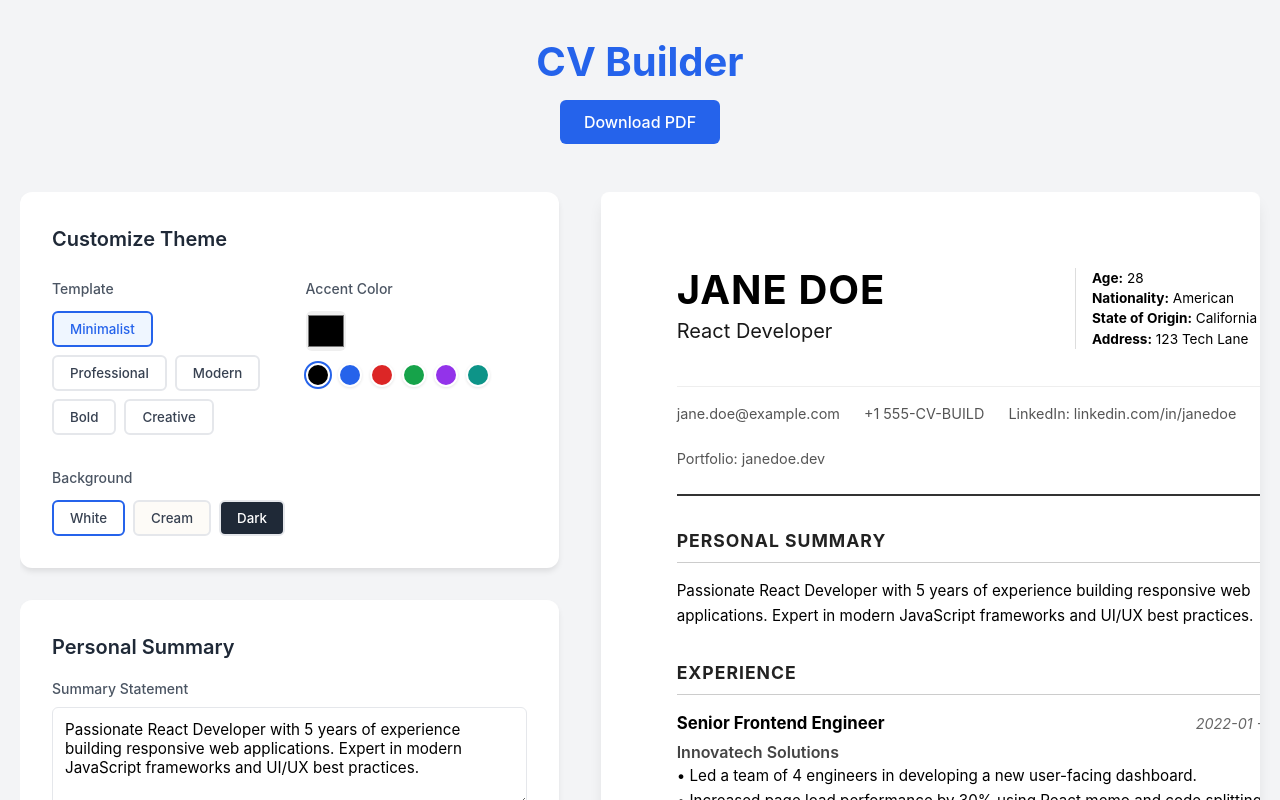
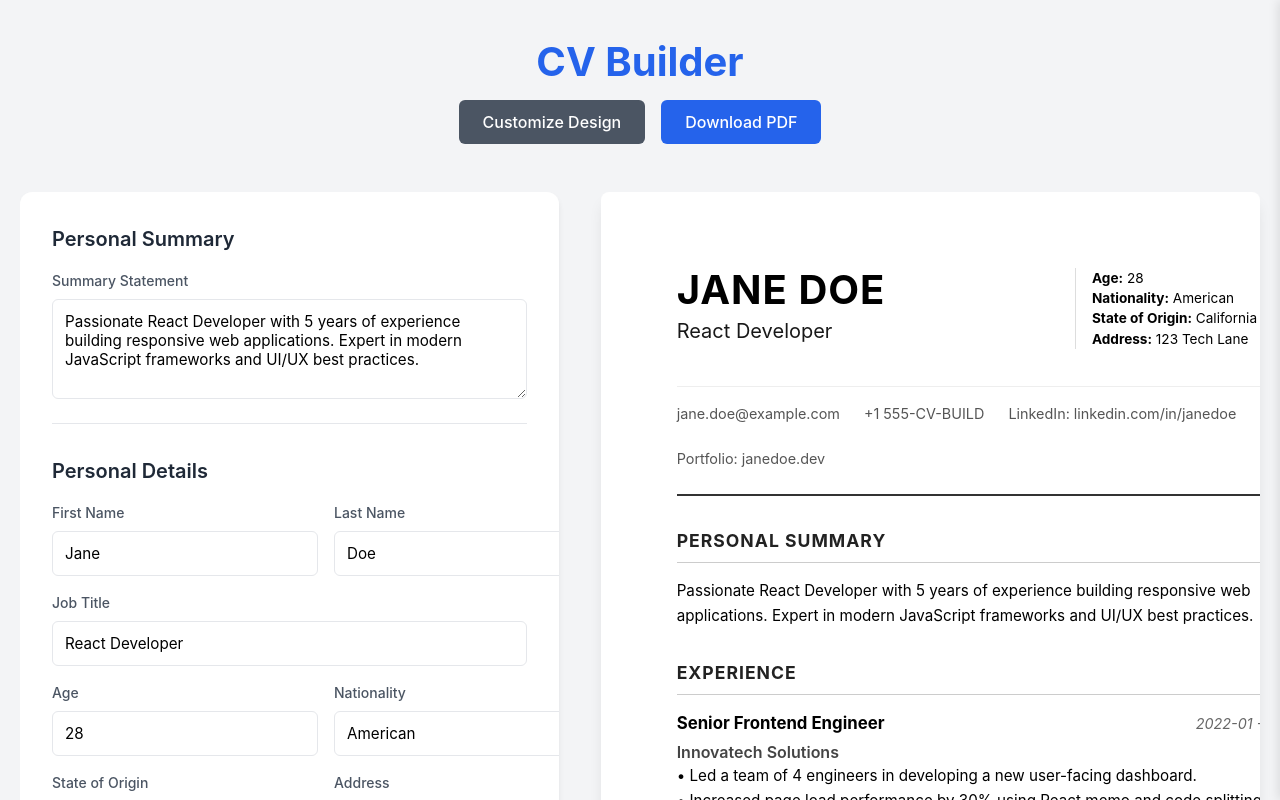
Before and after one commit to Mercysassy/cvbuilder, a React app: page / in a window 1280 px wide. Shown: the top 800 px of the page. Built offline with nearby package versions, Linux system fonts and the light colour scheme; the HTML template or start-up script is replaced by a standard one.

Commit message:
sidebar for temp/color

```diff
--- a/src/App.jsx
+++ b/src/App.jsx
@@ -4,6 +4,7 @@ import CVForm from './components/CVForm';
 import CVPreview from './components/CVPreview';
 import { initialCVData } from './data/initialState';
 import ThemeEditor from './components/ThemeEditor';
+import Sidebar from './components/Sidebar';
 import './index.css';
 
 function App() {
@@ -13,6 +14,8 @@ function App() {
         accentColor: '#000000',
         backgroundColor: '#ffffff'
     });
+    const [isSidebarOpen, setIsSidebarOpen] = useState(false);
+
     const componentRef = useRef();
 
     const handlePrint = useReactToPrint({
@@ -148,17 +151,26 @@ function App() {
     };
 
     return (
-        <div className="app-container">
+        /* Apply content-push class to wrapper */
+        <div className={`app-container content-push ${isSidebarOpen ? 'sidebar-open' : ''}`}>
             <header className="header">
                 <h1>CV Builder</h1>
-                <button className="btn-primary" onClick={handlePrint}>
-                    Download PDF
-                </button>
+                <div style={{ display: 'flex', gap: '1rem', justifyContent: 'center' }}>
+                    <button
+                        className="btn-primary"
+                        onClick={() => setIsSidebarOpen(true)}
+                        style={{ backgroundColor: '#4b5563' }}
+                    >
+                        Customize Design
+                    </button>
+                    <button className="btn-primary" onClick={handlePrint}>
+                        Download PDF
+                    </button>
+                </div>
             </header>
 
             <main className="main-content">
                 <div className="left-column">
-                    <ThemeEditor theme={theme} setTheme={setTheme} />
                     <CVForm
                         cvData={cvData}
                         onChange={handleChange}
@@ -174,6 +186,10 @@ function App() {
                     theme={theme}
                 />
             </main>
+
+            <Sidebar isOpen={isSidebarOpen} onClose={() => setIsSidebarOpen(false)}>
+                <ThemeEditor theme={theme} setTheme={setTheme} />
+            </Sidebar>
         </div>
     );
 }
--- /dev/null
+++ b/src/components/Sidebar.jsx
@@ -0,0 +1,28 @@
+import React from 'react';
+
+const Sidebar = ({ isOpen, onClose, children }) => {
+    return (
+        <>
+            {/* Overlay for mobile (and desktop if preferred, but user asked to push content on desktop.
+                We'll handle the push in App layout, but an overlay is good for focus or mobile)
+                User said: "overlay the content on mobile and push the content slightly on desktop"
+            */}
+            <div
+                className={`ui-sidebar-overlay ${isOpen ? 'open' : ''}`}
+                onClick={onClose}
+            />
+
+            <div className={`ui-sidebar ${isOpen ? 'open' : ''}`}>
+                <div className="sidebar-header">
+                    <h3>Customize Design</h3>
+                    <button className="close-btn" onClick={onClose}>&times;</button>
+                </div>
+                <div className="sidebar-content">
+                    {children}
+                </div>
+            </div>
+        </>
+    );
+};
+
+export default Sidebar;
--- a/src/components/ThemeEditor.jsx
+++ b/src/components/ThemeEditor.jsx
@@ -17,83 +17,63 @@ const backgrounds = [
 
 const ThemeEditor = ({ theme, setTheme }) => {
     return (
-        <div className="theme-editor">
-            <h2 style={{ fontSize: '1.25rem', fontWeight: 600, marginBottom: '1.5rem', color: '#1f2937' }}>Customize Theme</h2>
+        <div className="theme-editor-sidebar">
 
-            <div style={{ display: 'grid', gridTemplateColumns: 'repeat(auto-fit, minmax(200px, 1fr))', gap: '2rem' }}>
-                {/* Template Selection */}
-                <div className="control-group">
-                    <label style={{ display: 'block', fontSize: '0.875rem', fontWeight: 500, marginBottom: '0.75rem', color: '#4b5563' }}>Template</label>
-                    <div style={{ display: 'flex', gap: '0.5rem', flexWrap: 'wrap' }}>
+            {/* Choose Layout Section */}
+            <div className="sidebar-section">
+                <h4 className="sidebar-section-title">Choose Layout</h4>
+                <div className="layout-grid">
                     {['minimalist', 'professional', 'modern', 'bold', 'creative'].map(template => (
                         <button
                             key={template}
                             onClick={() => setTheme(prev => ({ ...prev, template }))}
-                                style={{
-                                    padding: '0.5rem 1rem',
-                                    borderRadius: '6px',
-                                    border: `2px solid ${theme.template === template ? '#2563eb' : '#e5e7eb'}`,
-                                    background: theme.template === template ? '#eff6ff' : 'white',
-                                    color: theme.template === template ? '#2563eb' : '#374151',
-                                    cursor: 'pointer',
-                                    textTransform: 'capitalize',
-                                    fontWeight: 500
-                                }}
+                            className={`layout-option ${theme.template === template ? 'active' : ''}`}
                         >
-                                {template}
+                            <div className={`preview-box preview-${template}`} />
+                            <span>{template}</span>
                         </button>
                     ))}
                 </div>
             </div>
 
+            {/* Color Palette Section */}
+            <div className="sidebar-section">
+                <h4 className="sidebar-section-title">Color Palette</h4>
+
                 {/* Accent Color */}
-                <div className="control-group">
-                    <label style={{ display: 'block', fontSize: '0.875rem', fontWeight: 500, marginBottom: '0.75rem', color: '#4b5563' }}>Accent Color</label>
-                    <div style={{ display: 'flex', gap: '0.75rem', alignItems: 'center', flexWrap: 'wrap' }}>
+                <div className="color-group">
+                    <label>Accent</label>
+                    <div className="color-options">
+                        {colors.map(color => (
+                            <button
+                                key={color.name}
+                                onClick={() => setTheme(prev => ({ ...prev, accentColor: color.value }))}
+                                className={`color-circle ${theme.accentColor === color.value ? 'active' : ''}`}
+                                style={{ backgroundColor: color.value }}
+                                title={color.name}
+                            />
+                        ))}
                         <input
                             type="color"
                             value={theme.accentColor}
                             onChange={(e) => setTheme(prev => ({ ...prev, accentColor: e.target.value }))}
-                            style={{ width: '40px', height: '40px', border: 'none', cursor: 'pointer', padding: 0, borderRadius: '6px', overflow: 'hidden' }}
+                            className="color-picker-input"
                         />
-                        <div style={{ display: 'flex', gap: '0.5rem' }}>
-                            {colors.map(color => (
-                                <button
-                                    key={color.name}
-                                    onClick={() => setTheme(prev => ({ ...prev, accentColor: color.value }))}
-                                    style={{
-                                        width: '24px',
-                                        height: '24px',
-                                        borderRadius: '50%',
-                                        background: color.value,
-                                        border: '2px solid white',
-                                        outline: theme.accentColor === color.value ? '2px solid #2563eb' : 'none',
-                                        cursor: 'pointer',
-                                        boxShadow: '0 1px 3px rgba(0,0,0,0.1)'
-                                    }}
-                                    title={color.name}
-                                />
-                            ))}
-                        </div>
                     </div>
                 </div>
 
                 {/* Background Color */}
-                <div className="control-group">
-                    <label style={{ display: 'block', fontSize: '0.875rem', fontWeight: 500, marginBottom: '0.75rem', color: '#4b5563' }}>Background</label>
-                    <div style={{ display: 'flex', gap: '0.5rem' }}>
+                <div className="color-group">
+                    <label>Background</label>
+                    <div className="bg-options">
                         {backgrounds.map(bg => (
                             <button
                                 key={bg.name}
                                 onClick={() => setTheme(prev => ({ ...prev, backgroundColor: bg.value }))}
+                                className={`bg-option ${theme.backgroundColor === bg.value ? 'active' : ''}`}
                                 style={{
-                                    padding: '0.5rem 1rem',
-                                    borderRadius: '6px',
-                                    border: `2px solid ${theme.backgroundColor === bg.value ? '#2563eb' : '#e5e7eb'}`,
-                                    background: bg.value,
-                                    color: bg.value === '#1f2937' ? 'white' : '#374151',
-                                    cursor: 'pointer',
-                                    fontWeight: 500
+                                    backgroundColor: bg.value,
+                                    color: bg.value === '#1f2937' ? 'white' : '#374151'
                                 }}
                             >
                                 {bg.name}
--- a/src/index.css
+++ b/src/index.css
@@ -419,3 +419,246 @@ button {
     margin: 0;
   }
 }
+
+/* Sidebar Styles */
+.ui-sidebar {
+  position: fixed;
+  top: 0;
+  right: 0;
+  width: 350px;
+  height: 100vh;
+  background-color: white;
+  box-shadow: -2px 0 10px rgba(0, 0, 0, 0.1);
+  z-index: 1000;
+  transform: translateX(100%);
+  transition: transform 0.3s ease-in-out;
+  display: flex;
+  flex-direction: column;
+}
+
+.ui-sidebar.open {
+  transform: translateX(0);
+}
+
+.sidebar-header {
+  padding: 1.5rem;
+  border-bottom: 1px solid var(--border-color);
+  display: flex;
+  justify-content: space-between;
+  align-items: center;
+}
+
+.sidebar-header h3 {
+  margin: 0;
+  font-size: 1.25rem;
+  font-weight: 600;
+  color: var(--text-color);
+}
+
+.close-btn {
+  background: none;
+  border: none;
+  font-size: 2rem;
+  line-height: 1;
+  cursor: pointer;
+  color: #6b7280;
+  padding: 0;
+}
+
+.close-btn:hover {
+  color: var(--text-color);
+}
+
+.sidebar-content {
+  flex: 1;
+  overflow-y: auto;
+  padding: 1.5rem;
+}
+
+.ui-sidebar-overlay {
+  position: fixed;
+  top: 0;
+  left: 0;
+  width: 100%;
+  height: 100%;
+  background-color: rgba(0, 0, 0, 0.5);
+  z-index: 999;
+  opacity: 0;
+  visibility: hidden;
+  transition: opacity 0.3s ease-in-out, visibility 0.3s;
+}
+
+.ui-sidebar-overlay.open {
+  opacity: 1;
+  visibility: visible;
+}
+
+/* Push content animation classes */
+.content-push {
+  transition: margin-right 0.3s ease-in-out;
+}
+
+@media (min-width: 1024px) {
+  .content-push.sidebar-open {
+    margin-right: 350px;
+    /* Push the content */
+  }
+
+  .ui-sidebar-overlay {
+    display: none;
+    /* No overlay on desktop */
+  }
+}
+
+@media (max-width: 480px) {
+  .ui-sidebar {
+    width: 100%;
+  }
+}
+
+/* Sidebar Theme Editor Styles */
+.theme-editor-sidebar {
+  display: flex;
+  flex-direction: column;
+  gap: 2rem;
+}
+
+.sidebar-section-title {
+  font-size: 0.85rem;
+  text-transform: uppercase;
+  letter-spacing: 0.05em;
+  color: #6b7280;
+  margin-bottom: 1rem;
+  font-weight: 600;
+}
+
+.layout-grid {
+  display: grid;
+  grid-template-columns: repeat(2, 1fr);
+  gap: 1rem;
+}
+
+.layout-option {
+  display: flex;
+  flex-direction: column;
+  align-items: center;
+  gap: 0.5rem;
+  padding: 0.75rem;
+  border: 2px solid var(--border-color);
+  border-radius: 8px;
+  background: white;
+  transition: all 0.2s;
+  width: 100%;
+}
+
+.layout-option:hover {
+  border-color: #9ca3af;
+}
+
+.layout-option.active {
+  border-color: var(--primary-color);
+  background-color: #eff6ff;
+  color: var(--primary-color);
+}
+
+.layout-option span {
+  font-size: 0.85rem;
+  text-transform: capitalize;
+  font-weight: 500;
+}
+
+.preview-box {
+  width: 100%;
+  height: 60px;
+  background-color: #f3f4f6;
+  border-radius: 4px;
+  border: 1px solid #e5e7eb;
+}
+
+/* Simple visual representations for templates */
+.preview-minimalist {
+  border-top: 4px solid #333;
+}
+
+.preview-professional {
+  border-left: 10px solid #cbd5e1;
+}
+
+.preview-modern {
+  background: linear-gradient(135deg, #e0e7ff 0%, #e0e7ff 40%, white 40%);
+}
+
+.preview-bold {
+  border: 2px solid #333;
+}
+
+.preview-creative {
+  border-radius: 12px;
+  border: 2px dashed #9ca3af;
+}
+
+
+.color-group {
+  margin-bottom: 1.5rem;
+}
+
+.color-group label {
+  display: block;
+  font-size: 0.85rem;
+  font-weight: 500;
+  color: #4b5563;
+  margin-bottom: 0.75rem;
+}
+
+.color-options,
+.bg-options {
+  display: flex;
+  flex-wrap: wrap;
+  gap: 0.75rem;
+  align-items: center;
+}
+
+.color-circle {
+  width: 32px;
+  height: 32px;
+  border-radius: 50%;
+  border: 2px solid white;
+  box-shadow: 0 1px 3px rgba(0, 0, 0, 0.1);
+  cursor: pointer;
+  transition: transform 0.2s, box-shadow 0.2s;
+}
+
+.color-circle:hover {
+  transform: scale(1.1);
+}
+
+.color-circle.active {
+  box-shadow: 0 0 0 2px var(--primary-color);
+}
+
+.color-picker-input {
+  width: 34px;
+  height: 34px;
+  border: none;
+  padding: 0;
+  background: none;
+  cursor: pointer;
+  border-radius: 50%;
+  overflow: hidden;
+}
+
+.bg-option {
+  padding: 0.5rem 1rem;
+  border-radius: 6px;
+  border: 1px solid var(--border-color);
+  background: white;
+  font-size: 0.85rem;
+  font-weight: 500;
+  color: #374151;
+}
+
+.bg-option.active {
+  border-color: var(--primary-color);
+  background-color: #eff6ff;
+  color: var(--primary-color);
+}
```
Lines whose indentation alone changed are shown as unchanged.
